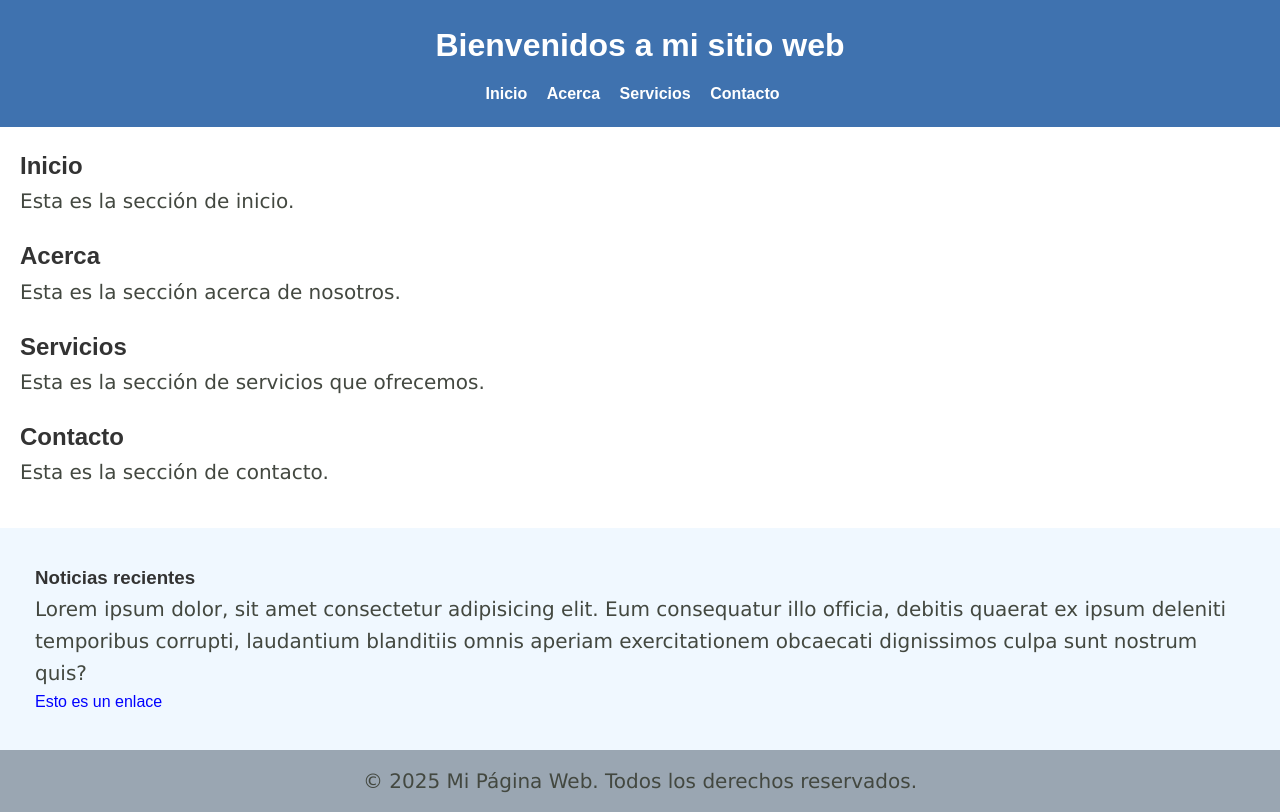
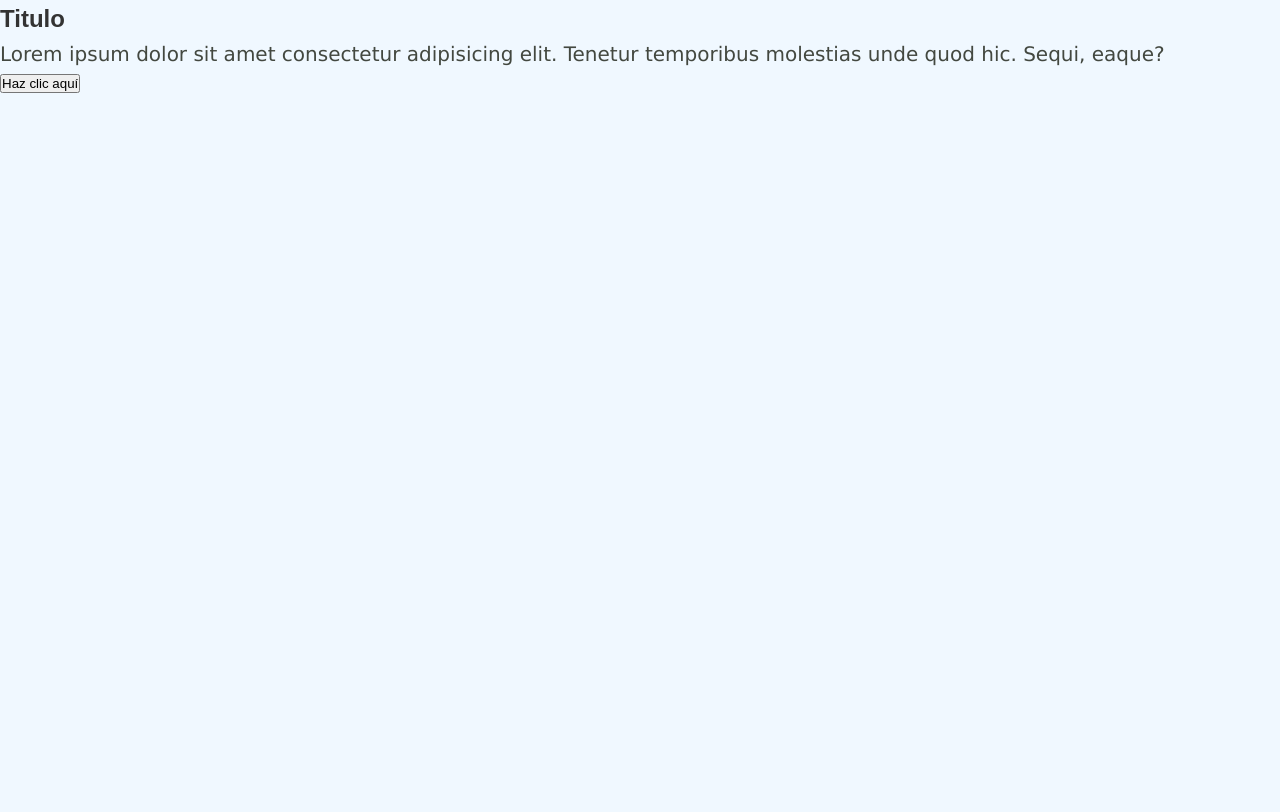
Before and after one commit to IsviCastillo/Pseudoclase, a plain HTML site: page index.html in a window 1280 px wide. Drawn offline with Linux system fonts and the light colour scheme.

Commit message:
Update index.html
Signed-off-by: IsviCastillo <isvijosecastillocruz@gmail.com>

```diff
--- a/index.html
+++ b/index.html
@@ -1,54 +1,18 @@
 <!DOCTYPE html>
-<html lang="es">
+<html lang="en">
 <head>
     <meta charset="UTF-8">
     <meta name="viewport" content="width=device-width, initial-scale=1.0">
-    <title>Mi página web</title>
+    <title>Actividad Peseudoclase</title>
     <link rel="stylesheet" href="style.css">
 </head>
 <body>
-    <header>
-        <h1>Bienvenidos a mi sitio web</h1>
-        <nav>
-            <ul>
-                <li><a href="#inicio">Inicio</a></li>
-                <li><a href="#acerca">Acerca</a></li>
-                <li><a href="#servicios">Servicios</a></li>
-                <li><a href="#contacto">Contacto</a></li>
-            </ul>
-        </nav>
-    </header>
+    <div class="tarjeta">
+    <h2>Titulo</h2>
+    <p>Lorem ipsum dolor sit amet consectetur adipisicing elit. Tenetur temporibus molestias unde quod hic. Sequi, eaque?</p>
+  </div>
 
-    <main>
-        <section id="inicio">
-            <h2>Inicio</h2>
-            <p>Esta es la sección de inicio.</p>
-        </section>
+  <button class="boton">Haz clic aquí</button>
 
-        <section id="acerca">
-            <h2>Acerca</h2>
-            <p>Esta es la sección acerca de nosotros.</p>
-        </section>
-
-        <section id="servicios">
-            <h2>Servicios</h2>
-            <p>Esta es la sección de servicios que ofrecemos.</p>
-        </section>
-
-        <section id="contacto">
-            <h2>Contacto</h2>
-            <p>Esta es la sección de contacto.</p>
-        </section>
-    </main>
-
-    <aside>
-        <h3>Noticias recientes</h3>
-        <p>Lorem ipsum dolor, sit amet consectetur adipisicing elit. Eum consequatur illo officia, debitis quaerat ex ipsum deleniti temporibus corrupti, laudantium blanditiis omnis aperiam exercitationem obcaecati dignissimos culpa sunt nostrum quis?</p>
-        <a href="#">Esto es un enlace</a>
-    </aside>
-
-    <footer>
-        <p>&copy; 2025 Mi Página Web. Todos los derechos reservados.</p>
-    </footer>
 </body>
 </html>
```
